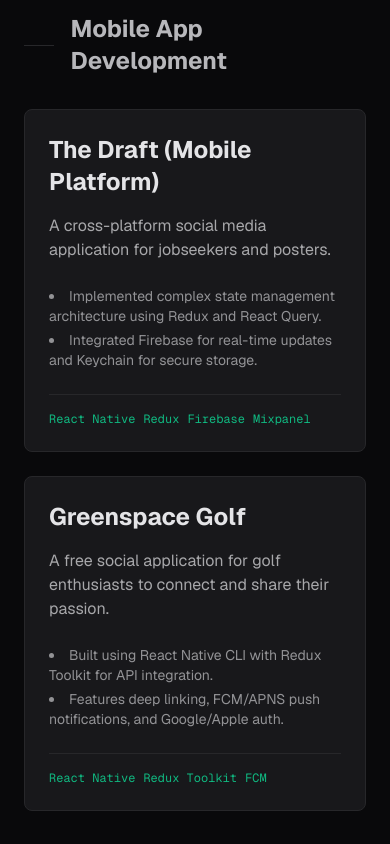
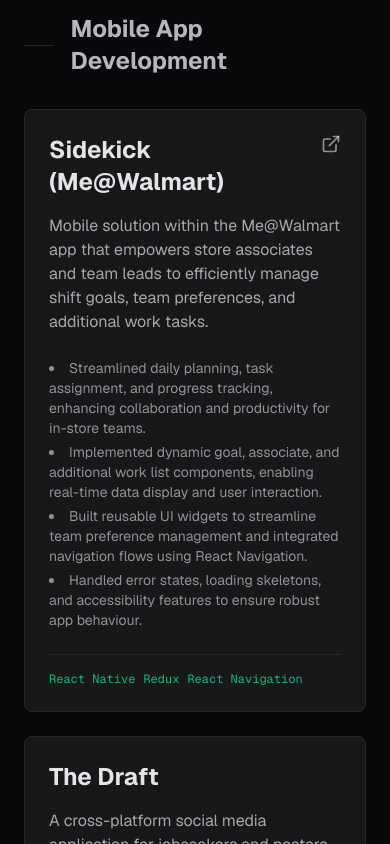
Before and after one commit to dubeyshantanu2/shantanu-portfolio, a Next.js app: page / in a window 390 px wide. Shown: the part 3840-4684 px from the top of the page. Built offline with nearby package versions, Linux system fonts and the light colour scheme.

Commit message:
feat(PORTFOLIO-002): update mobile app development projects

```diff
--- a/src/data/content.ts
+++ b/src/data/content.ts
@@ -81,14 +81,42 @@
 
   // --- Mobile App Development ---
   {
-    title: "The Draft (Mobile Platform)",
+    title: "Sidekick (Me@Walmart)",
+    category: "Mobile App Development",
+    description: "Mobile solution within the Me@Walmart app that empowers store associates and team leads to efficiently manage shift goals, team preferences, and additional work tasks.",
+    bullets: [
+      "Streamlined daily planning, task assignment, and progress tracking, enhancing collaboration and productivity for in-store teams.",
+      "Implemented dynamic goal, associate, and additional work list components, enabling real-time data display and user interaction.",
+      "Built reusable UI widgets to streamline team preference management and integrated navigation flows using React Navigation.",
+      "Handled error states, loading skeletons, and accessibility features to ensure robust app behaviour."
+    ],
+    tags: ["React Native", "Redux", "React Navigation"],
+    links: {
+      live: "https://play.google.com/store/apps/details?id=com.walmart.squiggly&hl=en_IN"
+    },
+    featured: true,
+  },
+  {
+    title: "The Draft",
     category: "Mobile App Development",
     description: "A cross-platform social media application for jobseekers and posters.",
     bullets: [
-      "Implemented complex state management architecture using Redux and React Query.",
-      "Integrated Firebase for real-time updates and Keychain for secure storage.",
+      "Implemented state management with Redux and React Query, integrated Firebase for real-time updates, and used Keychain for secure storage.",
+      "Focused on performance optimization and media rendering with Fast Image and video libraries."
     ],
     tags: ["React Native", "Redux", "Firebase", "Mixpanel"],
+    links: {},
+    featured: false,
+  },
+  {
+    title: "Platform",
+    category: "Mobile App Development",
+    description: "A React Native boilerplate built to streamline and accelerate project setup for new client engagements.",
+    bullets: [
+      "Combined React Native with Redux Toolkit for state management, React Navigation for in-app routing, and React Hooks for state/lifecycle management.",
+      "Configured Bitrise and CircleCI for CI/CD with automated build notifications, code review, and Appium testing."
+    ],
+    tags: ["React Native", "Redux Toolkit", "Bitrise", "Appium"],
     links: {},
     featured: false,
   },
@@ -98,12 +126,58 @@
     description: "A free social application for golf enthusiasts to connect and share their passion.",
     bullets: [
       "Built using React Native CLI with Redux Toolkit for API integration.",
-      "Features deep linking, FCM/APNS push notifications, and Google/Apple auth.",
+      "Features deep linking, FCM/APNS push notifications, and Google/Apple auth."
     ],
     tags: ["React Native", "Redux Toolkit", "FCM"],
     links: {},
     featured: false,
   },
+  {
+    title: "Path Truck and Trailer",
+    category: "Mobile App Development",
+    description: "A navigation app for truck drivers focused on safety, efficiency, and profitability.",
+    bullets: [
+      "Integrated the Google Maps API for precise route planning and reliable map services.",
+      "Developed with TypeScript to ensure clean, maintainable code aligned with industry best practices."
+    ],
+    tags: ["React Native", "TypeScript", "Maps API"],
+    links: {},
+    featured: false,
+  },
+  {
+    title: "Suggaa",
+    category: "Mobile App Development",
+    description: "An online cab-aggregator service providing safe, comfortable rides for customers and earning opportunities for driver-partners.",
+    bullets: [
+      "Implemented Mixpanel for event tracking and integrated third-party packages alongside custom UI components.",
+      "Built complex UI screens using Skia and Reanimated within an Expo monorepo setup."
+    ],
+    tags: ["React Native", "Expo", "Skia", "Reanimated"],
+    links: {},
+    featured: false,
+  },
+  {
+    title: "VBN Official",
+    category: "Mobile App Development",
+    description: "An app enabling small businesses to exchange and generate leads within a network.",
+    bullets: [
+      "Built with React Native for a responsive user experience with statistics for recurring in-person meetups."
+    ],
+    tags: ["React Native"],
+    links: {},
+    featured: false,
+  },
+  {
+    title: "B2BDock",
+    category: "Mobile App Development",
+    description: "A platform helping retailers and brands manage orders, sales, inventory, and marketing.",
+    bullets: [
+      "Built with React Native and Redux for frontend development, and Node.js, Flask, and MongoDB for backend development."
+    ],
+    tags: ["React Native", "Redux", "Node.js", "MongoDB"],
+    links: {},
+    featured: false,
+  }
 ];
 
 export const blogPosts: BlogPost[] = [
```
Also changed, not shown: 2 other files (tests, documents, lock files or other folders).
